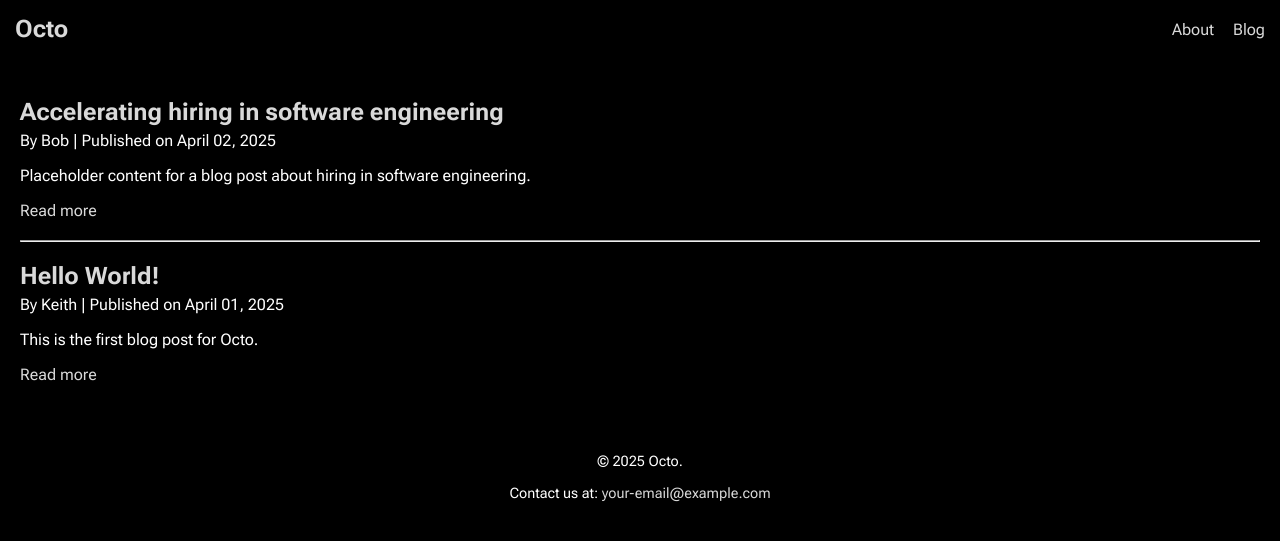
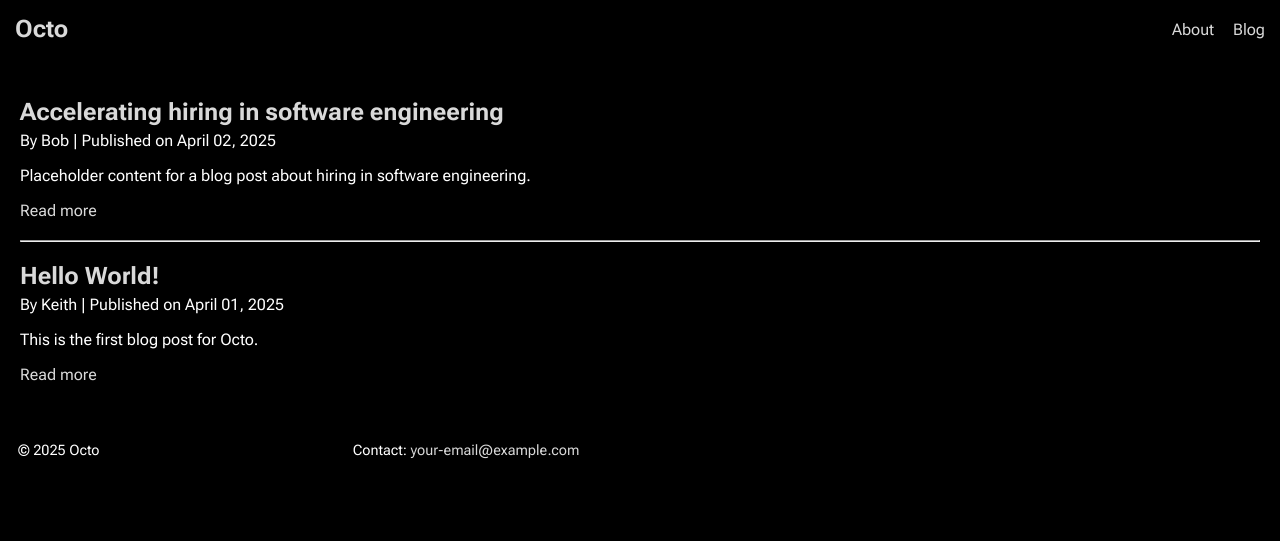
Before and after one commit to ktrnka/solid-octo-guide, a Jekyll site: the page built from solid-octo-guide/blog.html, in a window 1280 px wide. Shown: the top 541 px of the page. Built offline with Jekyll 4.4.1, drawn with Linux system fonts in a browser that asks for light colours.

Commit message:
Footer updates

```diff
--- a/solid-octo-guide/_includes/footer.html
+++ b/solid-octo-guide/_includes/footer.html
@@ -1,4 +1,8 @@
 <footer class="site-footer">
-  <p>&copy; 2025 {{ site.title }}.</p>
-  <p>Contact us at: <a href="mailto:{{ site.email }}">{{ site.email }}</a></p>
+  <table style="width: 100%; text-align: left; border: 0;">
+    <tr>
+      <td>&copy; 2025 {{ site.title }}</td>
+      <td>Contact: <a href="mailto:{{ site.email }}">{{ site.email }}</a></td>
+    </tr>
+  </table>
 </footer>
```
